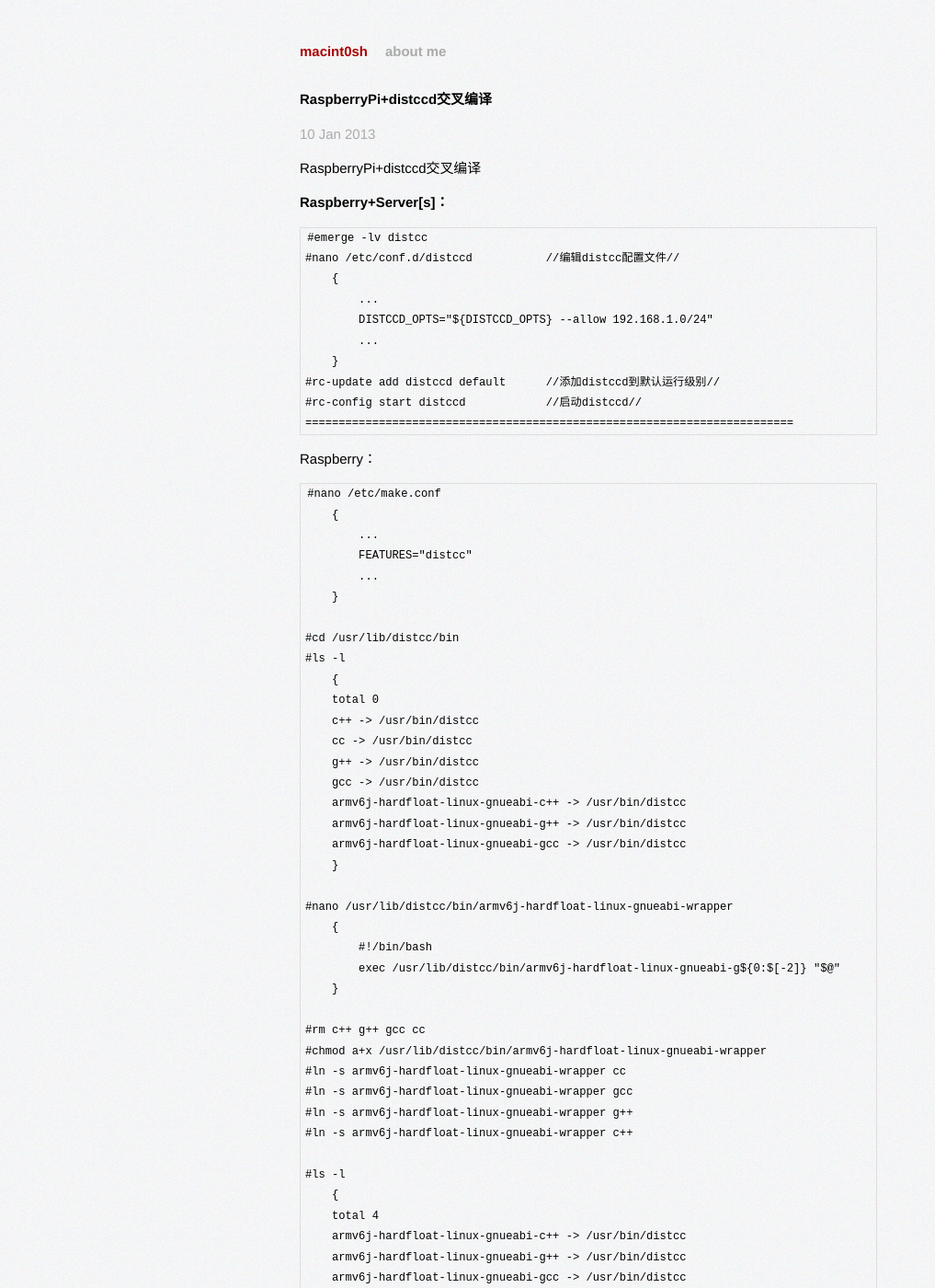
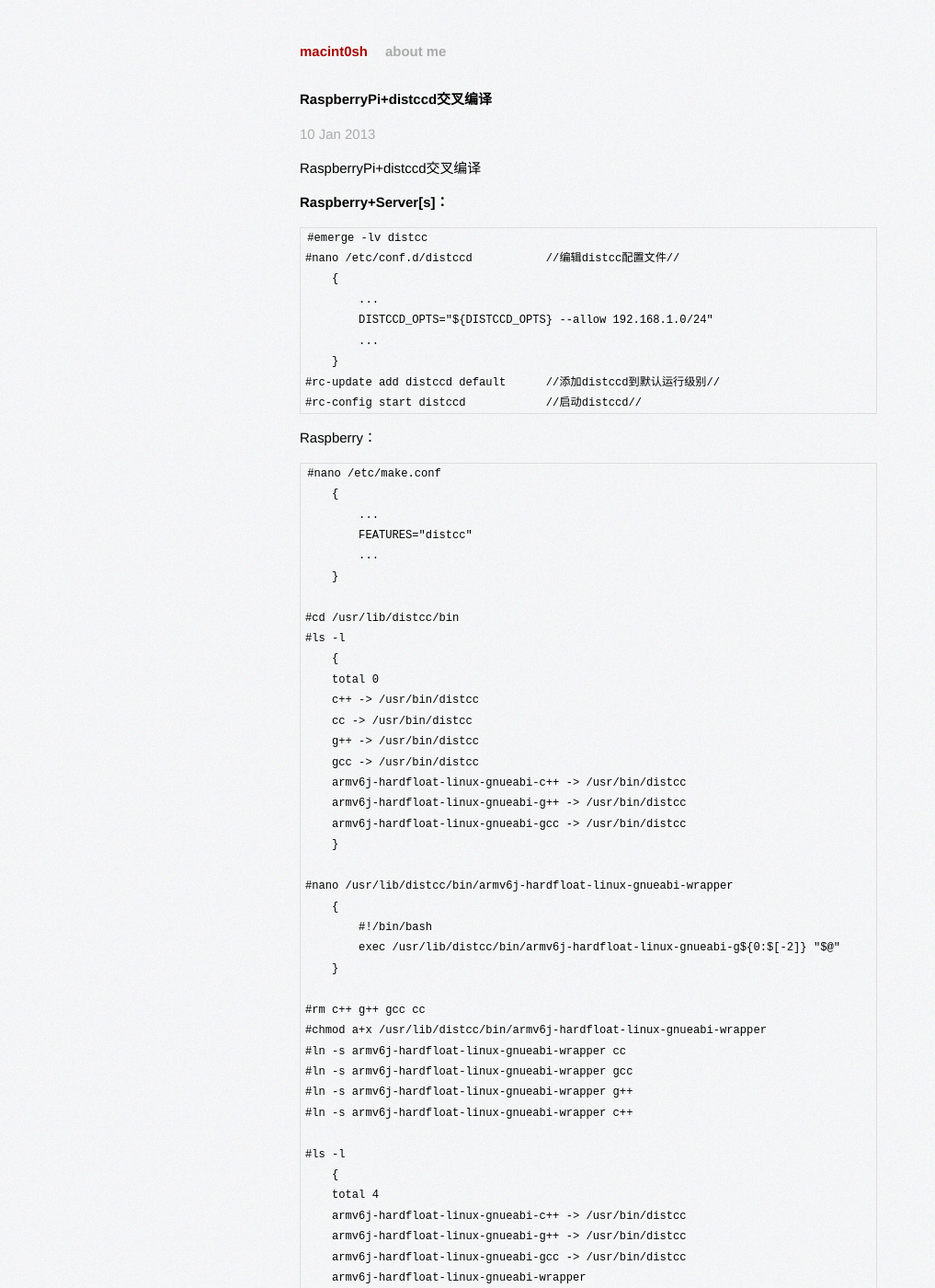
Before and after one commit to iiipod/iiipod.github.com, a Jekyll site: the page built from _posts/2013-01-10-RaspberryPi-+-distccd交叉编译.markdown, in a window 1280 px wide and 1400 px high. Shown: the whole window at 92% size, without its empty margins (0-1017 px from the left). Built offline with Jekyll 4.4.1, drawn with Linux system fonts in a browser that asks for light colours; Markdown is read by kramdown in place of the engine named in the settings; some of the changed lines change nothing that is shown; some of the changed text lies outside the part shown.

Commit message:
2014年 05月 03日 星期六 13:32:53 CST

```diff
--- a/_posts/2013-01-10-RaspberryPi-+-distccd交叉编译.markdown
+++ b/_posts/2013-01-10-RaspberryPi-+-distccd交叉编译.markdown
@@ -15,7 +15,6 @@
         }
     #rc-update add distccd default      //添加distccd到默认运行级别//
     #rc-config start distccd            //启动distccd//
-    =========================================================================
 
 Raspberry：
 
@@ -68,7 +67,7 @@
     #nano /usr/sbin/distcc-watch
         {
             #!/bin/bash
-            # This script will only print non-blank results from distccmon-text N=1 # seconds to sleep in between checks
+            # This script will only print non-blank results from distccmon-text N=1 # 1 sec
             while true; do
             task=`DISTCC_DIR="/var/tmp/portage/.distcc/" distccmon-text`
             taskshort=`echo $task | tr -d ' '`
```
